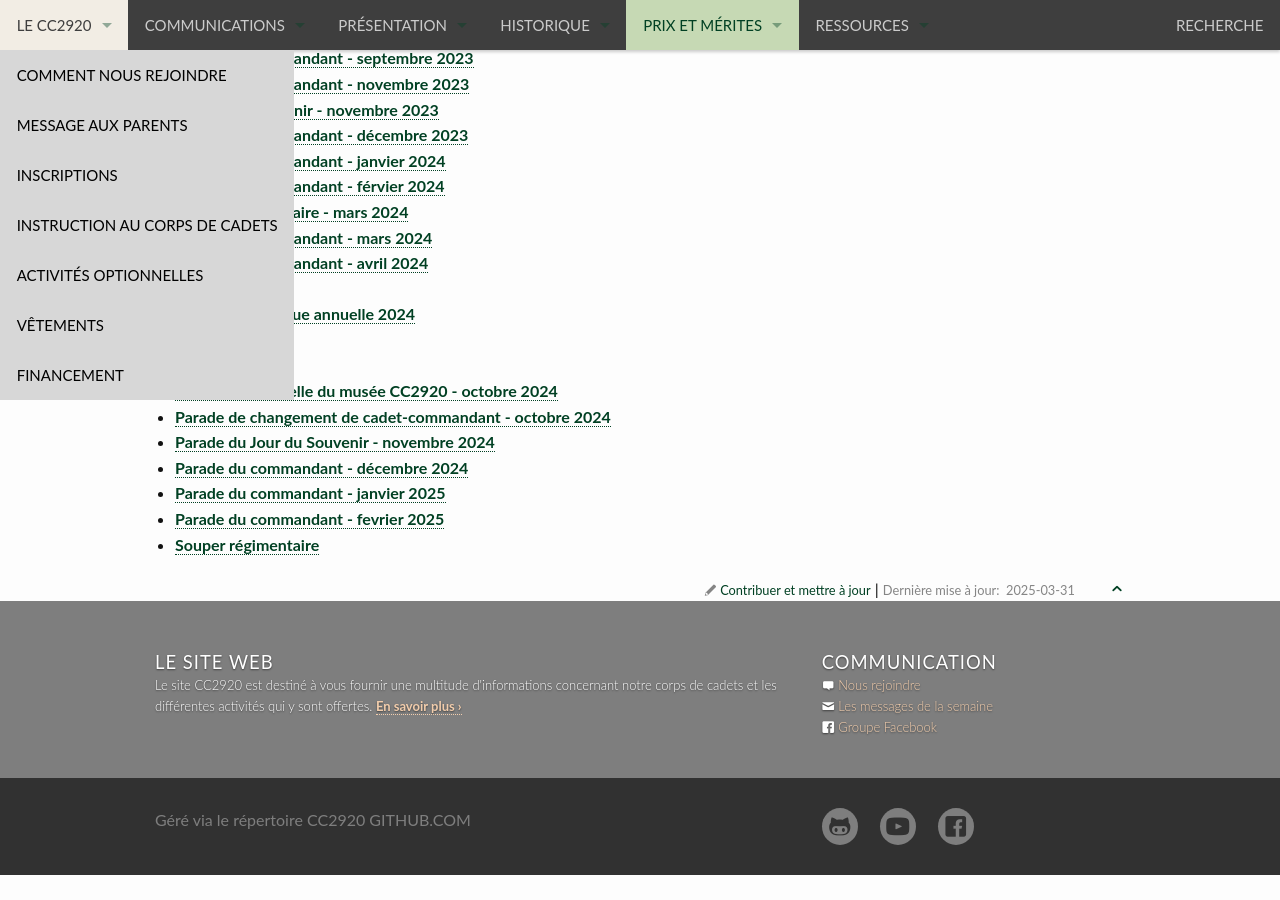
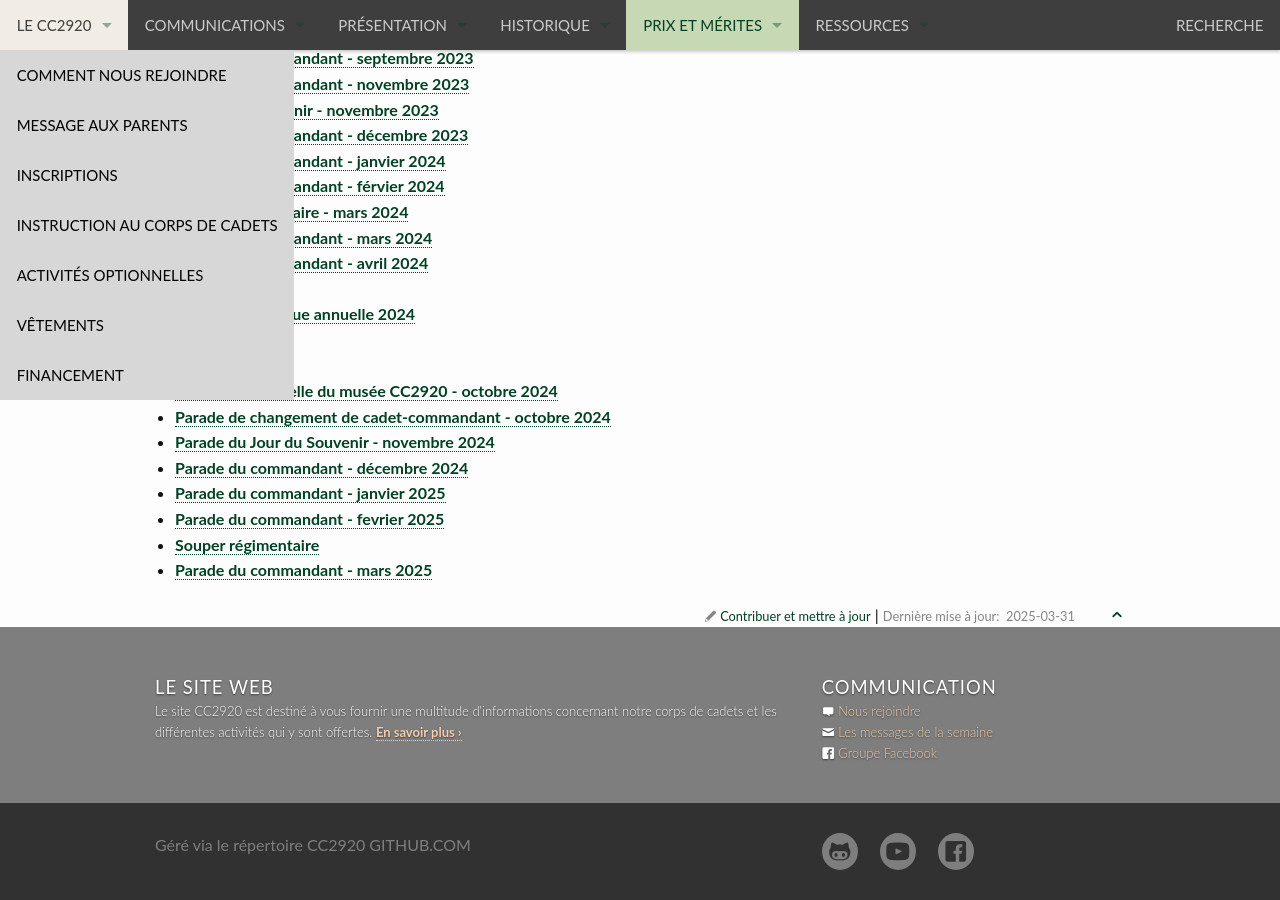
Before and after one commit to CC2920/web, a Jekyll site: the page built from _prix/photos.md, in a window 1280 px wide and 900 px high, scrolled down 4851 px. Built offline with Jekyll 4.4.1, drawn with Linux system fonts in a browser that asks for light colours; before the commit the page ends 5726 px from its top, so only the background shows below that.

Commit message:
ajout parade de mars

```diff
--- a/_prix/photos.md
+++ b/_prix/photos.md
@@ -189,3 +189,4 @@ title: "Galerie de photos"
 * [Parade du commandant - janvier 2025](https://photos.app.goo.gl/1uzARADqDo5NNRFH8)
 * [Parade du commandant - fevrier 2025](https://photos.app.goo.gl/MUmDS8znKApTmBvu7)
 * [Souper régimentaire](https://photos.app.goo.gl/1yyxwbjxHSrCSNRx8)
+* [Parade du commandant - mars 2025](https://photos.app.goo.gl/ftXydu34uF8xmKiw9)
```
